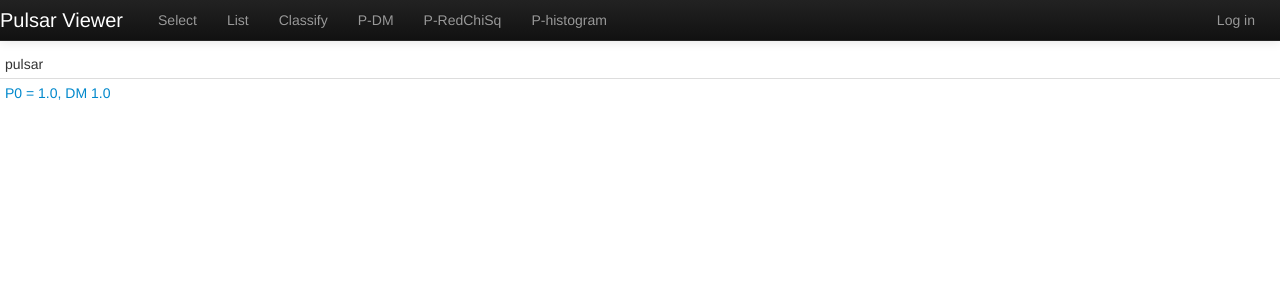
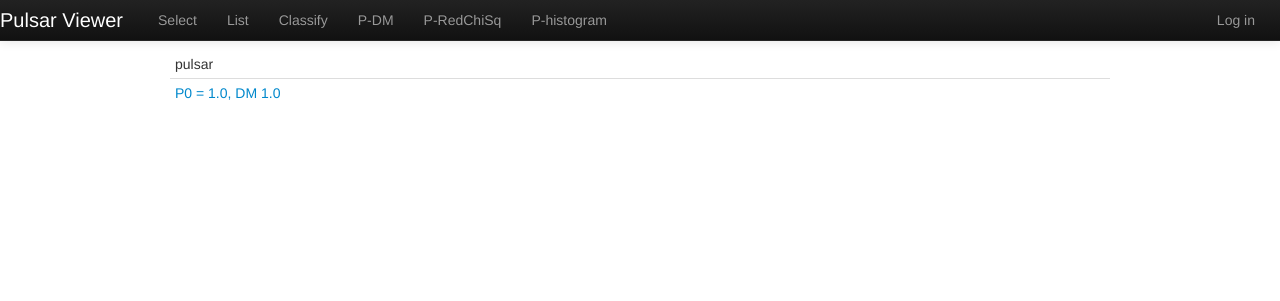
Before and after one commit to tcoenen/pulsarviewer, a Django app: template fold/templates/fold/bestprof_list.html in a window 1280 px wide. Shown: the top 301 px of the page. Run offline with Django 3.2, Linux system fonts and the light colour scheme; tables that the repository leaves empty hold one stand-in row (values such as "Sample post"); the template is opened without the code that fills it: values that come from a table or form of the project are taken from there, most other values are stand-ins (such as "Sample title", 1, 10 or a date in 2020); some libraries are stand-ins or nearby versions.

Commit message:
Slightly better version of the Bestprof list view template.

```diff
--- a/fold/templates/fold/bestprof_list.html
+++ b/fold/templates/fold/bestprof_list.html
@@ -3,19 +3,27 @@
 
 
 {% block content %}
+<div class="container">
+<div class="row">
+	<div class="span12">
 <table class="table table-condensed">
 	<thead>
 	<tr><td>pulsar</td></tr>
 	</thead>
 	<tbody>
-        {% for fold in object_list %}<tr><td><a href="{% url 'bestprof_detail' fold.pk %}{{selection}}">P0 = {{fold.p_bary}}, DM {{fold.best_dm}}</a></td></tr>
-		{% empty %}
+{% for fold in object_list %}<tr><td><a href="{% url 'bestprof_detail' fold.pk %}{{selection}}">P0 = {{fold.p_bary}}, DM {{fold.best_dm}}</a></td></tr>
+{% empty %}
 <tr><td>No Candidates Found</td></tr>
 {% endfor %}
 </tbody>
 </table>
+</div>
+</div>
+
 
 {% if is_paginated %}
+<div class="row">
+<div class="span12">
 <div class="pagination">
 	<ul>
 		{% if page_obj.has_previous %}
@@ -23,7 +31,7 @@
 		{% else %}
 		<li class="disabled"><a href="">Previous</a></li>
 		{% endif %}
-		<li class="active"><a href="">Page {{page_obj.number}}</a></li>
+		<li class="active"><a href="">Page {{page_obj.number}} of {{page_obj.paginator.num_pages}}</a></li>
 		{% if page_obj.has_next %}
 		<li><a href="{{selection}}{% if selection %}&{% else %}?{% endif %}page={{page_obj.next_page_number}}">Next</a></li>
 		{% else %}
@@ -31,5 +39,9 @@
 		{% endif %}
 	</ul>
 </div>
+</div>
+</div>
 {% endif %}
+</div>
+
 {% endblock content %}
```
